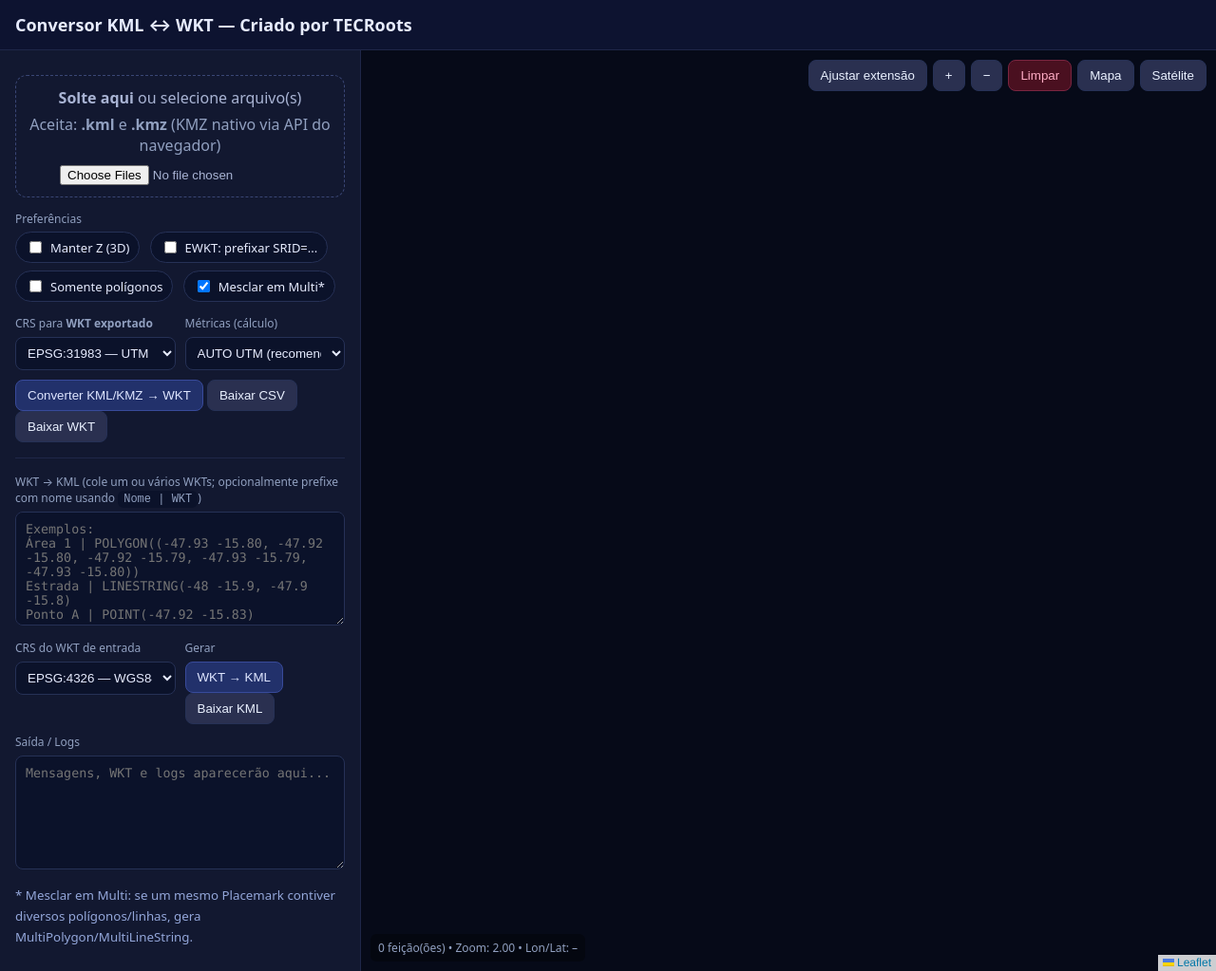
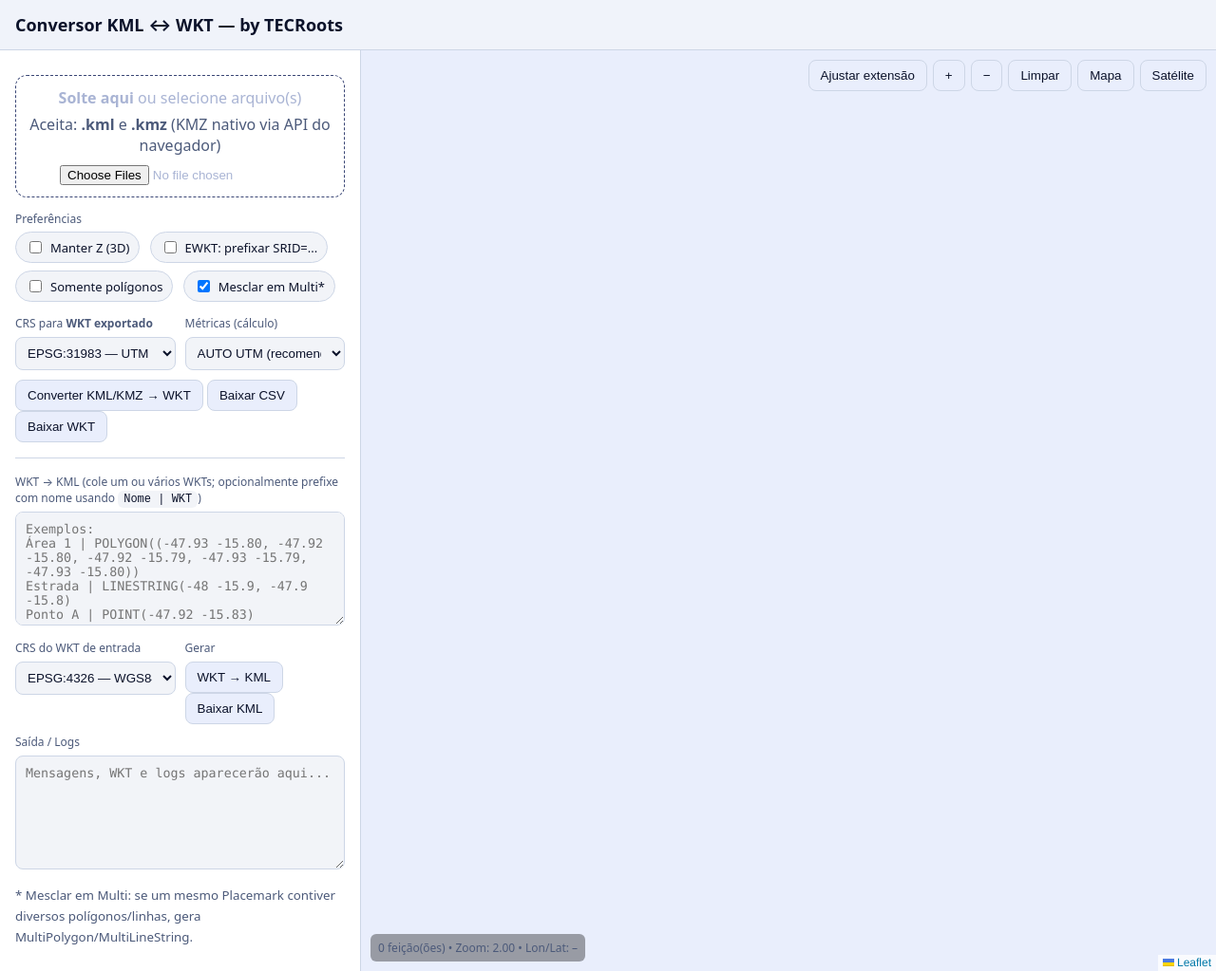
Before and after one commit to MarceloSMats/Conversor-KML-WKT, a plain HTML site: page index.html in a window 1280 px wide. Shown: the whole page at 95% size. Drawn offline with nearby package versions, Linux system fonts and the light colour scheme.

Commit message:
Update index.html, theme dark/light

```diff
--- a/index.html
+++ b/index.html
@@ -3,7 +3,7 @@
 <head>
 <meta charset="utf-8" />
 <meta name="viewport" content="width=device-width,initial-scale=1" />
-<title>Conversor KML ↔ WKT — Criado por TECRoots</title>
+<title>KML ↔ WKT — Conversor Offline (Mapa online/satélite + Fallback)</title>
 <style>
   :root{
     --bg:#0b1020; --panel:#121830; --muted:#91a0c0; --text:#e7ecff; --acc:#4cc9f0;
@@ -25,7 +25,9 @@
   .muted{color:var(--muted)}
   textarea{width:100%; min-height:120px; background:#0b122a; color:var(--text); border:1px solid #263156; border-radius:8px; padding:10px; font-family:ui-monospace,Consolas,Menlo,monospace}
   input[type="text"], select{width:100%; background:#0b122a; color:var(--text); border:1px solid #263156; padding:8px; border-radius:8px}
-  .pill{display:inline-flex; align-items:center; gap:6px; padding:6px 10px; border:1px solid #263156; border-radius:999px; margin:4px 6px 4px 0; font-size:13px; background:#0b122a}
+  .pill{display:inline-flex; align-items:center; gap:6px; padding:6px 10px; border:1px solid #263156; border-radius:999px; margin:4px 6px 4px 0; font-size:13px;   background: var(--surface) !important;
+  color: var(--text) !important;
+  border: 1px solid var(--border) !important;}
   .btn{display:inline-flex; align-items:center; gap:8px; background:var(--btn); color:#eaf1ff; border:1px solid #263156; padding:8px 12px; border-radius:8px; cursor:pointer}
   .btn:hover{filter:brightness(1.1)}
   .btn:active{transform:scale(.98)}
@@ -40,11 +42,96 @@
   .warn{color:var(--warn)}
   .err{color:var(--err)}
   small{color:#93a6d9}
+/* Tema automático por preferência do sistema */
+/* 1) Paletas: claro padrão + escuro no @media */
+:root {
+  /* claro */
+  --bg: #f6f7fb;
+  --panel: #ffffff;
+  --surface: #f2f4f8;
+  --text: #0b122a;
+  --muted: #4c5a7a;
+  --acc: #22316b;
+  --btn: #e9eefc;
+  --border: #cdd6e6;
+  --header: #f0f3fa;
+  --map-bg: #e9eefc;
+
+  /* avisos/erros mantidos */
+  --warn: #ffb703;
+  --err: #ff4d6d;
+}
+@media (prefers-color-scheme: dark) {
+  :root {
+    /* escuro (mantém sua paleta atual) */
+    --bg: #0b1020;
+    --panel: #121830;
+    --surface: #0b122a;
+    --text: #e7ecff;
+    --muted: #91a0c0;
+    --acc: #4cc9f0;
+    --btn: #2a3050;
+    --border: #1f2748;
+    --header: #0d1330;
+    --map-bg: #060a18;
+
+    --warn: #ffb703;
+    --err: #ff4d6d;
+  }
+}
+
+/* 2) Overrides para trocar cores fixas por tokens */
+header {
+  background: var(--header) !important;
+  border-bottom: 1px solid var(--border) !important;
+}
+
+aside {
+  background: var(--panel) !important;
+  border-right: 1px solid var(--border) !important;
+}
+
+#mapWrap,
+#leafletMap,
+#map,
+#mapcanvas,
+canvas#mapcanvas {
+  background: var(--map-bg) !important;
+}
+
+/* Texto suave/legendas */
+.hud,
+.muted,
+small,
+.label {
+  color: var(--muted) !important;
+}
+
+/* Campos e código */
+textarea,
+input[type="text"],
+select,
+code {
+  background: var(--surface) !important;
+  color: var(--text) !important;
+  border-color: var(--border) !important;
+}
+
+/* Botões e divisória */
+.btn {
+  background: var(--btn) !important;
+  color: var(--text) !important;
+  border-color: var(--border) !important;
+}
+.hr {
+  background: var(--border) !important;
+}
+
 </style>
 </head>
 <body>
 <header>
-  <h1>Conversor KML ↔ WKT — Criado por TECRoots</h1>
+  <h1>Conversor KML ↔ WKT —  by TECRoots </h1>
 </header>
 <main>
   <aside>
```
